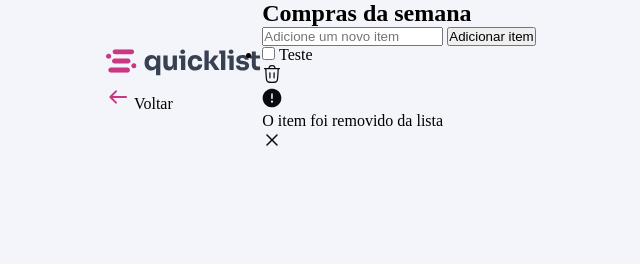
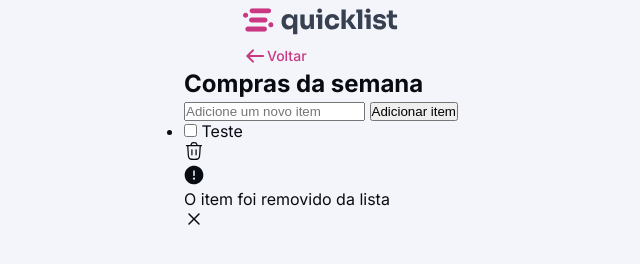
Before and after one commit to LuanAssis01/Quick-List, a plain HTML site: page index.html in a window 1280 px wide. Shown: the whole page, without its empty margins (319-959 px from the left). Drawn offline with Linux system fonts and the light colour scheme.

Commit message:
fix: ajusted fonts in global.css

```diff
--- a/index.html
+++ b/index.html
@@ -1,5 +1,6 @@
 <!DOCTYPE html>
 <html lang="pt-br">
+
 <head>
   <meta charset="UTF-8" />
   <meta name="viewport" content="width=device-width, initial-scale=1.0" />
@@ -7,24 +8,10 @@
 
   <link rel="preconnect" href="https://fonts.googleapis.com" />
   <link rel="preconnect" href="https://fonts.gstatic.com" crossorigin />
-    <link
-      href="https://fonts.googleapis.com/css2?family=Maven+Pro:wght@700&display=swap"
-      rel="stylesheet"
-    />
+  <link href="https://fonts.googleapis.com/css2?family=Inter:wght@400;500;600;700&display=swap" rel="stylesheet" />
 
-    <link rel="preconnect" href="https://fonts.googleapis.com" />
-    <link rel="preconnect" href="https://fonts.gstatic.com" crossorigin />
-    <link
-      href="https://fonts.googleapis.com/css2?family=Maven+Pro:wght@600&display=swap"
-      rel="stylesheet"
-    />
+  <link rel="stylesheet" href="styles/index.css" />
 
-    <link rel="preconnect" href="https://fonts.googleapis.com" />
-    <link rel="preconnect" href="https://fonts.gstatic.com" crossorigin />
-    <link
-      href="https://fonts.googleapis.com/css2?family=Maven+Pro:wght@500&display=swap"
-      rel="stylesheet"
-    />
 
   <link rel="stylesheet" href="styles/index.css" />
 </head>
@@ -34,7 +21,8 @@
     <div class="logo">
       <img src="img/logo.svg" alt="logo-quicklist" />
     </div>
-      <div>
+
+    <div class="back">
       <img src="img/mingcute_arrow-left-line.svg" alt="icon-seta" />
       <span>Voltar</span>
     </div>
@@ -45,13 +33,7 @@
       <form action="">
         <h1>Compras da semana</h1>
 
-          <input
-            type="text"
-            id="name-item"
-            name="name-item"
-            placeholder="Adicione um novo item"
-            required
-          />
+        <input type="text" id="name-item" name="name-item" placeholder="Adicione um novo item" required />
 
         <button type="submit">Adicionar item</button>
       </form>
@@ -80,4 +62,5 @@
     </div>
   </main>
 </body>
+
 </html>
--- a/styles/global.css
+++ b/styles/global.css
@@ -24,15 +24,18 @@
     /* Tipografia */
     --font-inter: "Inter", sans-serif;
 
-    --title: 700 24px/32px var(--font-inter)
-    --label: 600 16px/20px var(--font-inter)
-    --paragraph: 600 16px/20px var(--font-inter)
-    --link: 500 14px/20px var(--font-inter)
+    --title: 700 24px/32px var(--font-inter);
+    --label: 600 16px/20px var(--font-inter);
+    --paragraph: 600 16px/20px var(--font-inter);
+    --link: 500 14px/20px var(--font-inter);
 }
 
 body{
     display: flex;
     align-items: center;
     justify-content: center;
+    flex-direction: column;
     background-color: var(--background-primary);
+    font-family: 'Inter', sans-serif;
+    color: var(--content-primary);
 }
--- /dev/null
+++ b/styles/header.css
@@ -0,0 +1,7 @@
+.back{
+    display: flex;
+    align-items: center;
+    justify-content: flex-start;
+    color: var(--color-brand);
+    font: var(--link);
+}
--- a/styles/index.css
+++ b/styles/index.css
@@ -1,2 +1,3 @@
 @import url(global.css);
 @import url(main.css);
+@import url(header.css);
--- a/styles/main.css
+++ b/styles/main.css
@@ -0,0 +1,4 @@
+main section form h1{
+    font: var(--title);
+    color: var(--content-primary);
+}
```
Lines whose indentation alone changed are shown as unchanged.
